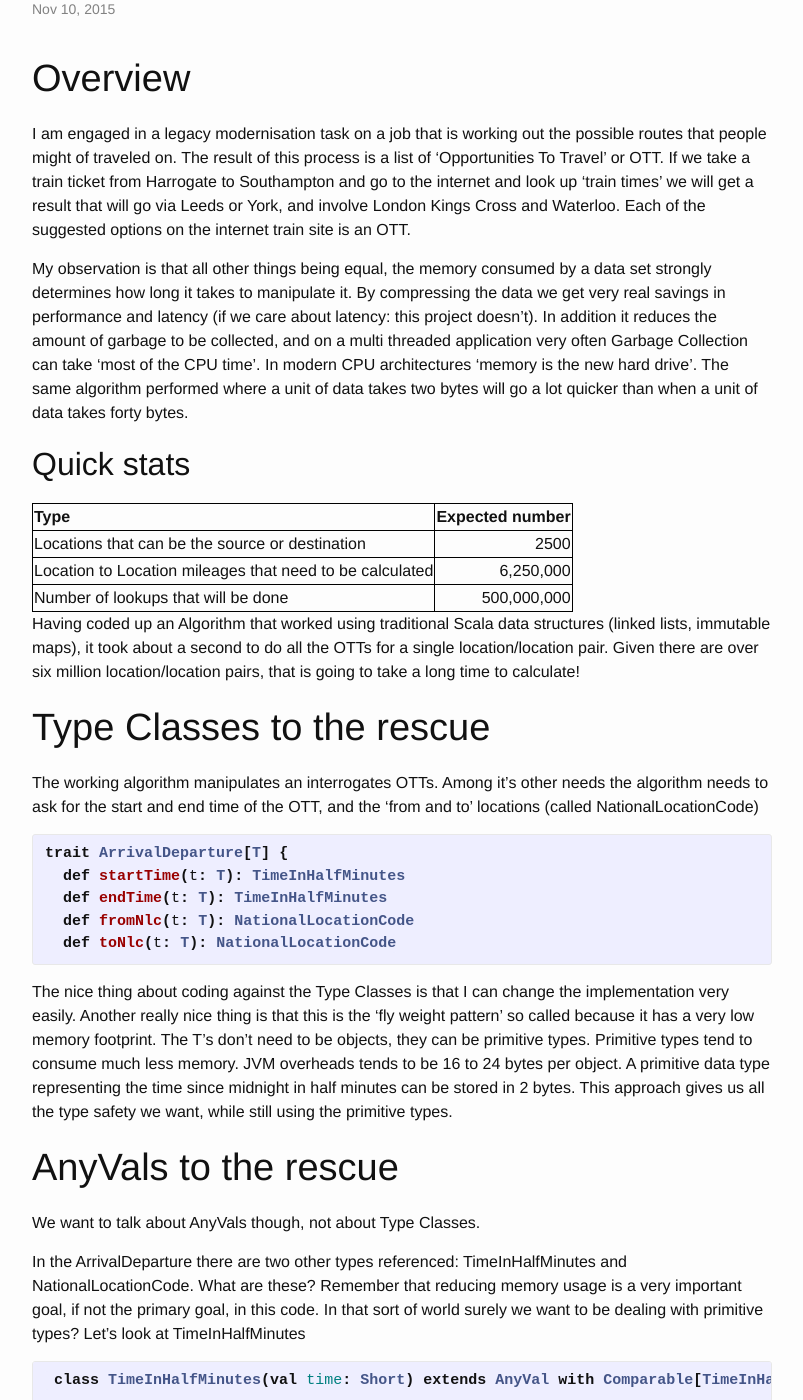
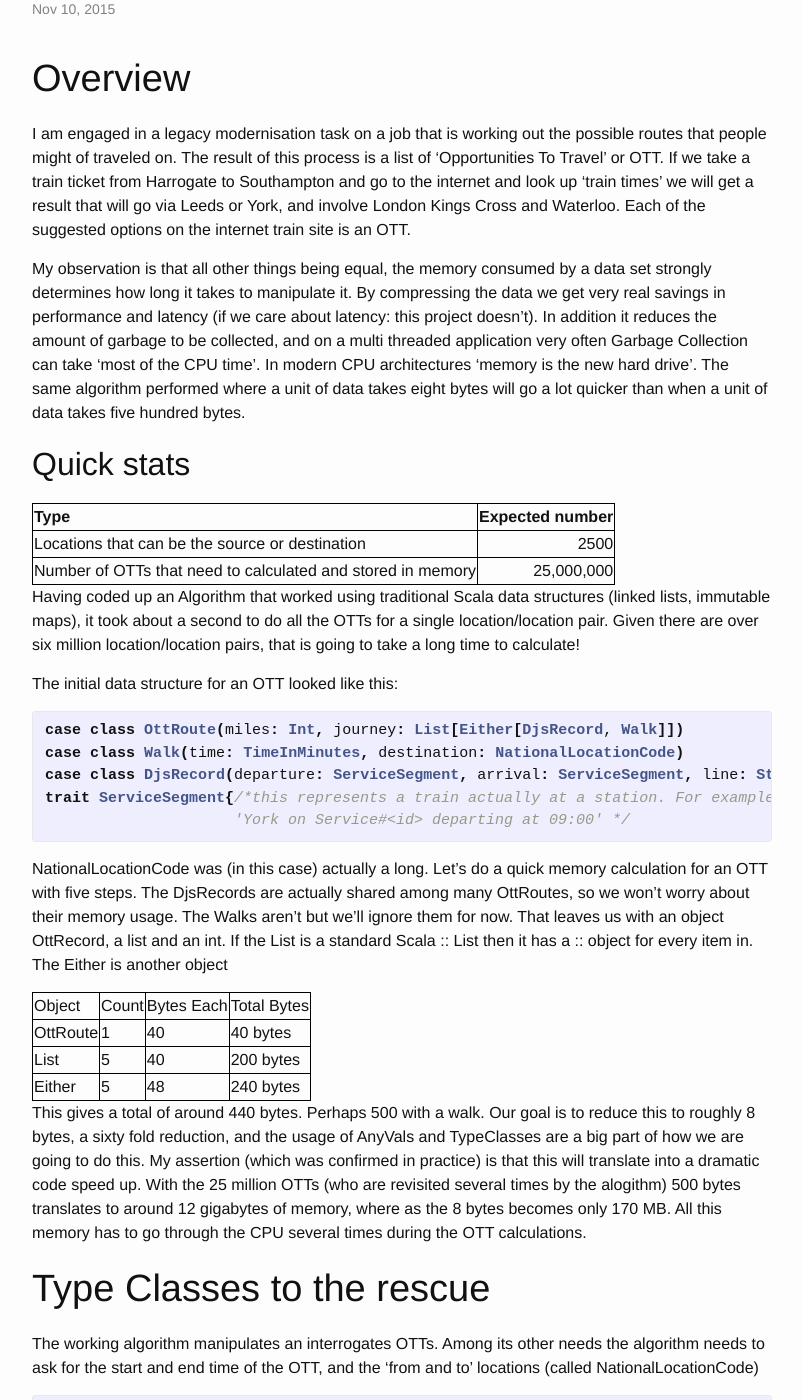
Before and after one commit to phil-rice/Phils-Blog, a Jekyll site: the page built from _posts/2015-11-10-The-Use-Of-Scala-AnyVals-In-High-Performance-Code.markdown, in a window 1280 px wide and 1400 px high, scrolled down 192 px. Shown: the whole window, without its empty margins (238-1041 px from the left). Built offline with Jekyll 4.4.1, drawn with Linux system fonts in a browser that asks for light colours; some of the changed text lies outside the part shown.

Commit message:
Editing AnyVal

```diff
--- a/_posts/2015-11-10-The-Use-Of-Scala-AnyVals-In-High-Performance-Code.markdown
+++ b/_posts/2015-11-10-The-Use-Of-Scala-AnyVals-In-High-Performance-Code.markdown
@@ -12,21 +12,43 @@ Each of the suggested options on the internet train site is an OTT.
 My observation is that all other things being equal, the memory consumed by a data set strongly determines how long it takes to manipulate it. By compressing the data
 we get very real savings in performance and latency (if we care about latency: this project doesn't). In addition it reduces the amount of garbage to be collected, and
 on a multi threaded application very often Garbage Collection can take 'most of the CPU time'. In modern CPU architectures 'memory is the new hard drive'. The same algorithm
-performed where a unit of data takes two bytes will go a lot quicker than when a unit of data takes forty bytes.
+performed where a unit of data takes eight bytes will go a lot quicker than when a unit of data takes five hundred bytes.
 
 ## Quick stats
 
 |Type|Expected number|
 |:--- |---:|
 |Locations that can be the source or destination| 2500|
-|Location to Location mileages that need to be calculated| 6,250,000|
-|Number of lookups that will be done| 500,000,000|
+|Number of OTTs that need to calculated and stored in memory|25,000,000|
 
 Having coded up an Algorithm that worked using traditional Scala data structures (linked lists, immutable maps), it took about a second to do all the OTTs for a single location/location pair.
 Given there are over six million location/location pairs, that is going to take a long time to calculate!
 
+
+The initial data structure for an OTT looked like this:
+
+{% highlight scala %}
+case class OttRoute(miles: Int, journey: List[Either[DjsRecord, Walk]])
+case class Walk(time: TimeInMinutes, destination: NationalLocationCode)
+case class DjsRecord(departure: ServiceSegment, arrival: ServiceSegment, line: String)
+trait ServiceSegment{/*this represents a train actually at a station. For example
+                     'York on Service#<id> departing at 09:00' */
+{% endhighlight %}
+NationalLocationCode was (in this case) actually a long. Let's do a quick memory calculation for an OTT with five steps. The DjsRecords are actually shared among many OttRoutes, so we won't
+worry about their memory usage. The Walks aren't but we'll ignore them for now. That leaves us with an object OttRecord, a list and an int. If the List is a standard Scala :: List then it
+has a :: object for every item in. The Either is another object
+
+|Object|Count|Bytes Each|Total Bytes|
+|OttRoute|1|40|40 bytes|
+|List |5|40 |200 bytes|
+|Either|5|48|240 bytes|
+
+This gives a total of around 440 bytes. Perhaps 500 with a walk. Our goal is to reduce this to roughly 8 bytes, a sixty fold reduction, and the usage of AnyVals and TypeClasses are a big part of how we are going to do this.
+My assertion (which was confirmed in practice) is that this will  translate into a dramatic code speed up. With the 25 million OTTs (who are revisited several times by the alogithm) 500 bytes translates to
+around 12 gigabytes of memory, where as the 8 bytes becomes only 170 MB. All this memory has to go through the CPU several times during the OTT calculations.
+
 #Type Classes to the rescue
-The working algorithm manipulates an interrogates OTTs. Among it's other needs the algorithm needs to ask for the start and end time of the OTT, and the 'from and to' locations (called NationalLocationCode)
+The working algorithm manipulates an interrogates OTTs. Among its other needs the algorithm needs to ask for the start and end time of the OTT, and the 'from and to' locations (called NationalLocationCode)
 {% highlight scala %}
 trait ArrivalDeparture[T] {
   def startTime(t: T): TimeInHalfMinutes
@@ -84,31 +106,10 @@ class NationalLocationCode(val nlc: Int) extends AnyVal {
 }
 {% endhighlight %}
 
-#Putting the AnyVals to work
-Our original time was around a second a from/to pair. The initial data structure for an OTT looked like this:
-
-{% highlight scala %}
-case class OttRoute(miles: Int, journey: List[Either[DjsRecord, Walk]])
-case class Walk(time: TimeInMinutes, destination: NationalLocationCode)
-case class DjsRecord(departure: ServiceSegment, arrival: ServiceSegment, line: String)
-trait ServiceSegment{/*this represents a train actually at a station. For example
-                     'York on Service#<id> departing at 09:00' */
-{% endhighlight %}
-NationalLocationCode was (in this case) actually a long. Let's do a quick memory calculation for an OTT with five steps. The DjsRecords are actually shared among many OttRoutes, so we won't
-worry about their memory usage. The Walks aren't but we'll ignore them for now. That leaves us with an object OttRecord, a list and an int. If the List is a standard Scala :: List then it
-has a :: object for every item in. The Either is another object
-
-|Object|Count|Bytes Each|Total Bytes|
-|OttRoute|1|40|40 bytes|
-|List |5|40 |200 bytes|
-|Either|5|48|240 bytes|
-
-This gives a total of around 440 bytes. Perhaps 500 with a walk. Our goal is to reduce this to roughly 8 bytes, a sixty fold reduction, and the usage of AnyVals and TypeClasses are a big part of how we are going to do this.
-My assertion (which was confirmed in practice) is that this will  translate into a dramatic code speed up.
 
 #Not Damaging our Algorithmic code
 The use of Type Classes means that our algorithms will treat the new data structure exactly as they did the old. There will be no change at all in that code in fact. Unfortunately
-after speeding up by compressing data, the next target was the algorithmic code, so it's readability got damaged a bit then.
+after speeding up by compressing data, the next target was the algorithmic code, so its readability got damaged a bit then.
 
 #Compression of the List
 The primary tool to help save the memory usage is the realisation that the list of Either[DjsRecord,Walk] can be shared. For example if I go from Harrogate=>York=>KingsCross that is a perfectly
@@ -142,7 +143,7 @@ are five: one for each step length. (Thus the tag field represents which array t
 
 This is just an alternative implementation of the standard :: list in Scala. The first 32 bits represent the data value in the list, and the second 32 bits point to the tail of the list. The major difference
 is that each OTT is now consuming 8 bytes instead of the original 800 or the much improved 60. This has lost the mileage storage (which would roughly double memory consumption), and experiments showed it was
-marginally quicker to recalculate it (by walking the list) than to store it.
+marginally quicker to recalculate it (by walking the list) than to store it. The 'Either' and the 'Option' are handled almost invisibly by the Tag fields.
 
 It is worth pointing out that due to the Type Classes this data representation is invisible to the algorithmic code. The old data structures can be swapped in and out without any problems.
 
@@ -159,8 +160,8 @@ class ValueAndSize(val int: Int) extends AnyVal {
   override def toString = s"($value/$size)"
 }
 {% endhighlight %}
-This is really nice. Given an Int (32 bits) wrapped in a ValueAndSize (which takes no time) we can get access to the size and value in what is idiomatically a nice way. Let's extend this idea to the actual
-Ott itself
+This is really nice. Given an Int (32 bits) wrapped in a ValueAndSize (which takes no time, and consumes no run time resources) we can get access to the size and value in what is idiomatically a nice way.
+Let's extend this idea to the actual Ott itself
 
 {% highlight scala %}
 object LongTools {
@@ -177,11 +178,11 @@ object OttAsLong {
      new OttAsLong(LongTools.compose(to.int, from.int))
 }
 class OttAsLong(val ott: Long) extends AnyVal {
-  def toPart = new ValueAndSize(LongTools.hi(ott)) //this will be 'to'
+  def toPart = new ValueAndSize(LongTools.hi(ott))
   def toSize = toPart.size
   def toValue = toPart.value
 
-  def fromPart = new ValueAndSize(LongTools.lo(ott)) //this will be 'from'
+  def fromPart = new ValueAndSize(LongTools.lo(ott))
   def fromSize = fromPart.size
   def fromValue = fromPart.value
 
@@ -241,6 +242,9 @@ class TimeInHalfMinutesArray(val maxSize: Int) extends ShortArrayAndLength(maxSi
 }
 {% endhighlight %}
 
+Another limitation is that AnyVals don't play well with inheritance. Don't try for code reuse through inheritance with them: it doesn't work. Scala has plenty of tools to deal with this though, so
+I didn't find it a problem even with the TimeInMinutes, TimeInHalfMinutes, TimeInSeconds which could easily of been in an inheritance hierarchy.
+
 
 #Big Wins from AnyVals
 For me the biggest win was 'when things went wrong'. The AnyVal has a toString method that allows the compressed data inside it to be displayed. For TimeInHalfMinutes this
```
Also changed, not shown: other parts of _posts/2015-11-10-The-Use-Of-Scala-AnyVals-In-High-Performance-Code.markdown (+1 -1 lines).
